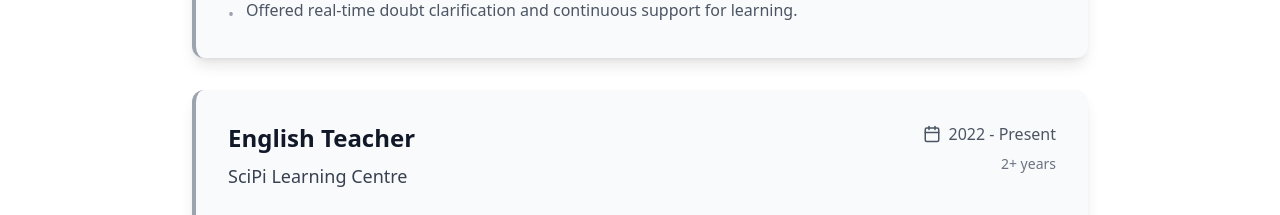
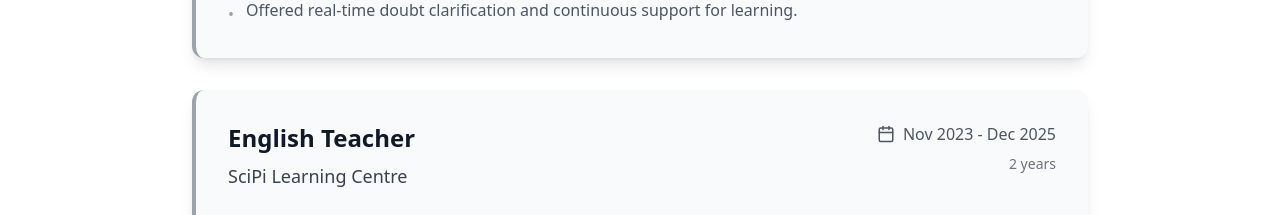
Before and after one commit to prajwal859/personal-website, a React (Vite) app: page / in a window 1280 px wide. Shown: the part 3520-3735 px from the top of the page. Built offline with nearby package versions, Linux system fonts and the light colour scheme.

Commit message:
Changed the work-experience for Sci-Pi Learning Centre

```diff
--- a/src/components/WorkExperience.tsx
+++ b/src/components/WorkExperience.tsx
@@ -27,8 +27,8 @@
     {
       role: 'English Teacher',
       company: 'SciPi Learning Centre',
-      period: '2022 - Present',
-      duration: '2+ years',
+      period: 'Nov 2023 - Dec 2025',
+      duration: '2 years',
       responsibilities: [
         'Built a Telegram-based learning server that delivered daily reading and writing practice.',
         'Automated distribution of curated English questions to help students build consistent study habits',
```
